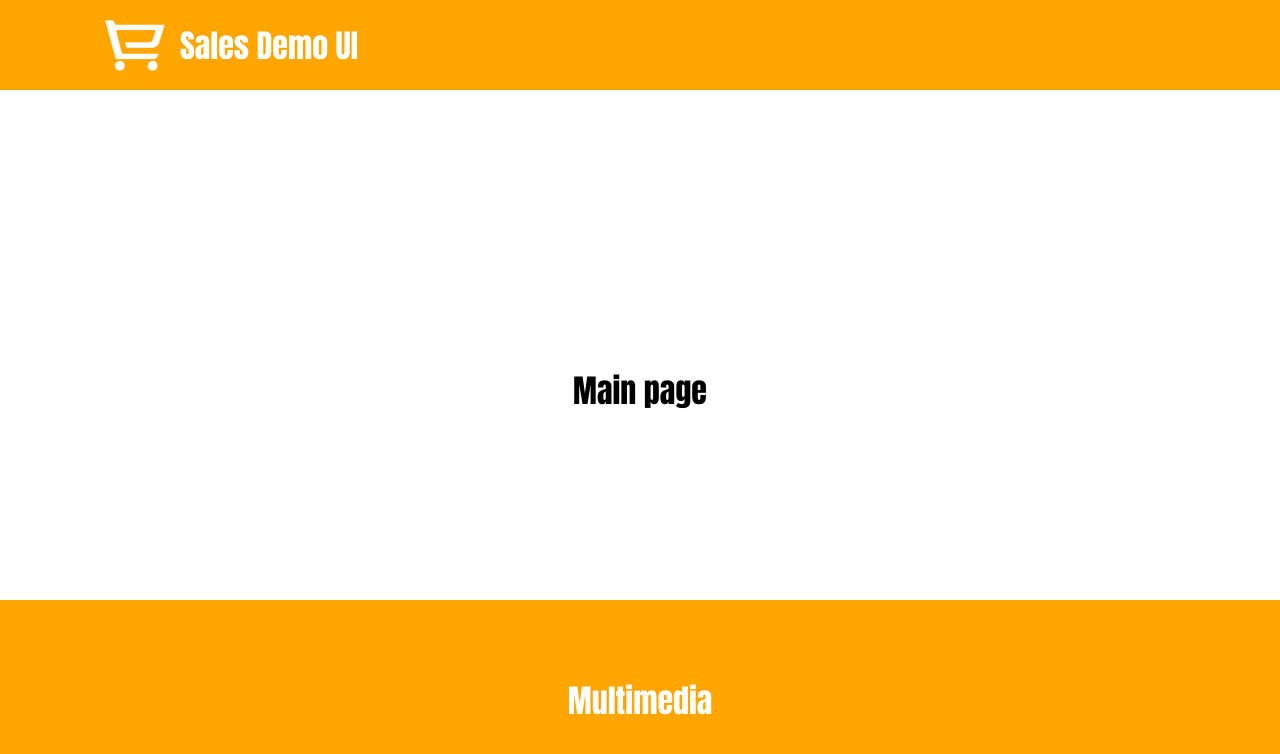
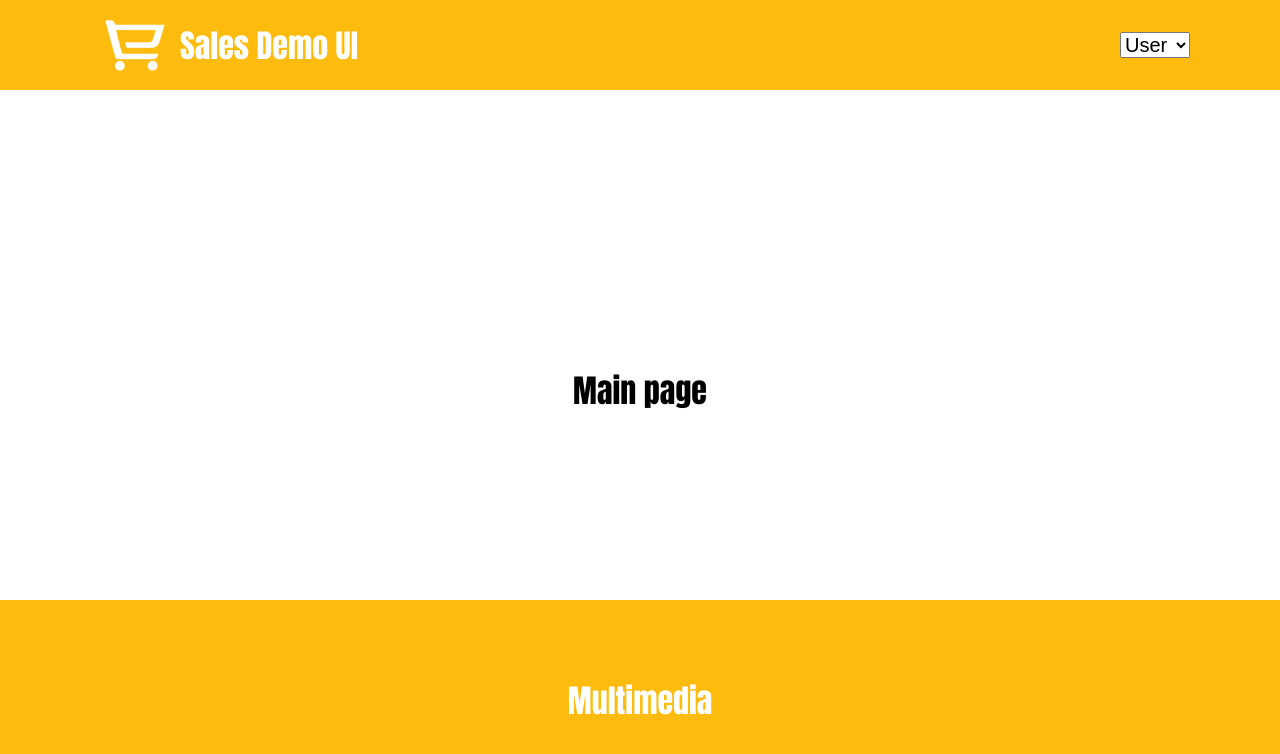
Before and after one commit to AlexSerbul/sales-ui, an Angular app: page / in a window 1280 px wide. Shown: the top 754 px of the page. Built offline with nearby package versions, Linux system fonts and the light colour scheme.

Commit message:
прототип1

```diff
--- a/src/app/Footer/Footer.component.css
+++ b/src/app/Footer/Footer.component.css
@@ -1,7 +1,7 @@
 .footer{
   flex:0 0 auto;
   height: 200px;
-  background-color: orange;
+  background-color: #FCBB0D;
 
 
   display: flex;
--- a/src/app/Header/header.component.css
+++ b/src/app/Header/header.component.css
@@ -3,10 +3,11 @@
   flex:0 0 auto;
   height: 90px;
   width: 100%;
-  background-color: orange;
+  background-color: #FCBB0D;
 
   display: flex;
   align-items: center;
+  justify-content: space-between;
 
   color: white;
   font-family: Impact;
@@ -16,3 +17,16 @@
   height: 90px;
   width: 90px;
 }
+
+.logo{
+  display: flex;
+  align-items: center;
+}
+
+.dropdown{
+  padding-right: 90px;
+}
+
+.dropdown select{
+  font-size: 20px;
+}
--- a/src/app/Header/header.component.html
+++ b/src/app/Header/header.component.html
@@ -1,4 +1,17 @@
 <header class="header">
-  <img src="assets/logo.png">
-  <h1>Sales Demo UI</h1>
+  <div class="logo">
+    <img alt="logo" src="assets/logo.png">
+    <h1>Sales Demo UI</h1>
+  </div>
+  <div class="dropdown">
+    <select>
+      <option>
+        User
+      </option>
+      <option>
+        Store
+      </option>
+    </select>
+  </div>
+
 </header>
```
